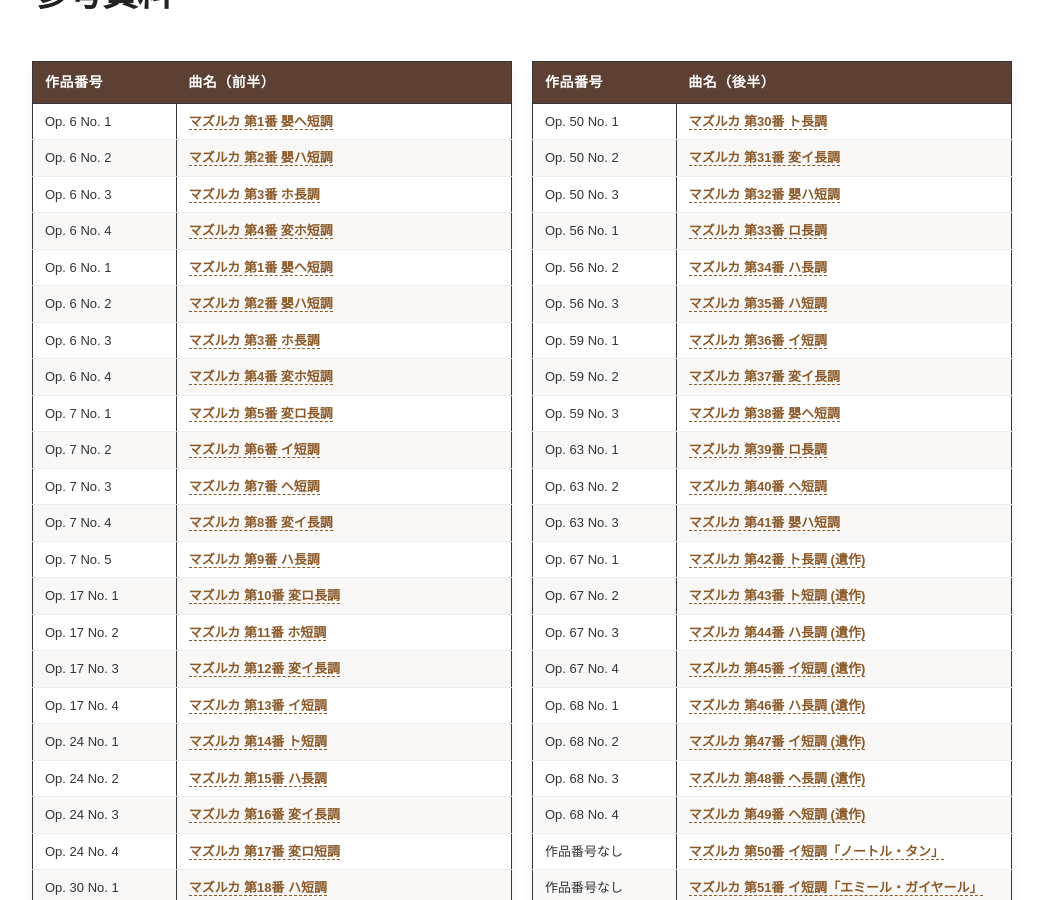
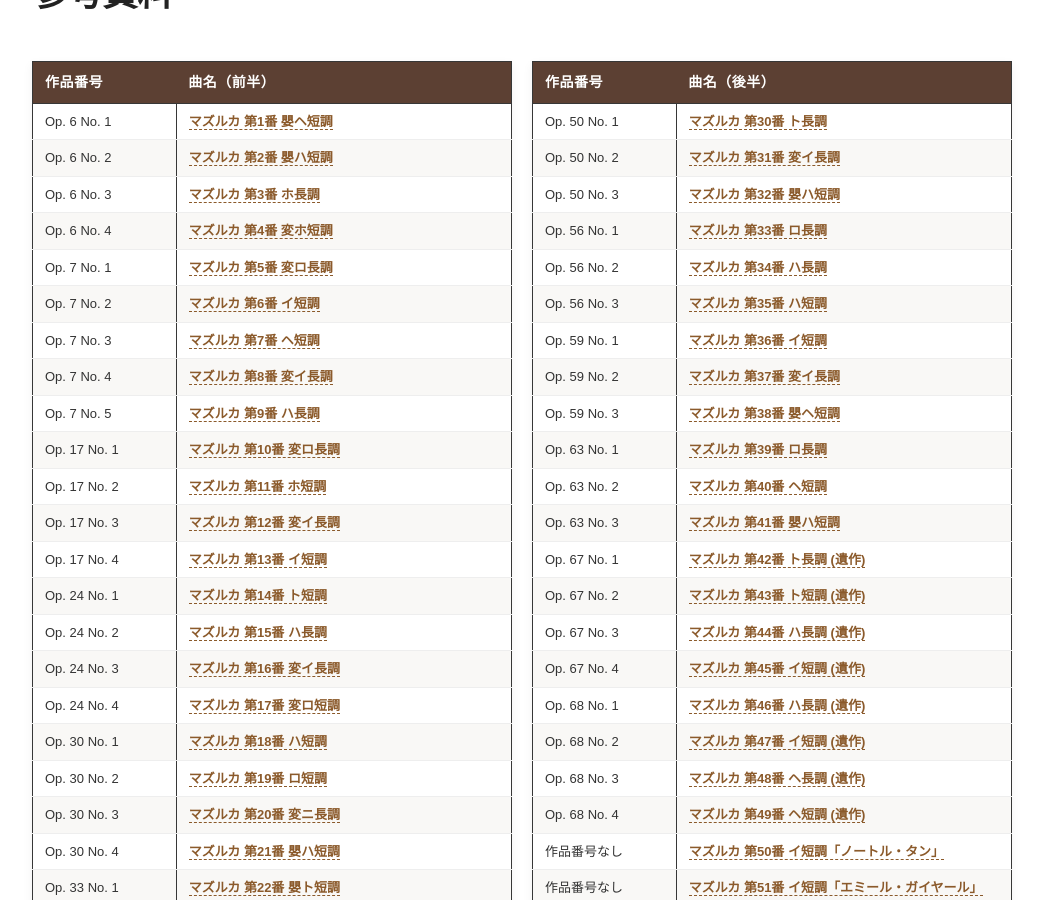
Before and after one commit to akikowashino/akikowashino.github.io, a Jekyll site: the page built from mazurka/index-en.md, in a window 1280 px wide and 900 px high, scrolled down 329 px. Shown: the whole window, without its empty margins (118-1161 px from the left). Built offline with Jekyll 4.4.1, drawn with Linux system fonts in a browser that asks for light colours.

Commit message:
Update index-en.md

```diff
--- a/mazurka/index-en.md
+++ b/mazurka/index-en.md
@@ -162,16 +162,11 @@
       <tr><td>Op. 6 No. 2</td><td><a href="https://chopinscores.org/en/partytura/48" target="_blank" rel="noopener">マズルカ 第2番 嬰ハ短調</a></td></tr>
       <tr><td>Op. 6 No. 3</td><td><a href="https://chopinscores.org/en/partytura/49" target="_blank" rel="noopener">マズルカ 第3番 ホ長調</a></td></tr>
       <tr><td>Op. 6 No. 4</td><td><a href="https://chopinscores.org/en/partytura/50" target="_blank" rel="noopener">マズルカ 第4番 変ホ短調</a></td></tr>
-
-        <tr><td>Op. 6 No. 1</td><td><a href="https://chopinscores.org/en/partytura/47" target="_blank" rel="noopener">マズルカ 第1番 嬰ヘ短調</a></td></tr>
-        <tr><td>Op. 6 No. 2</td><td><a href="#" target="_blank" rel="noopener">マズルカ 第2番 嬰ハ短調</a></td></tr>
-        <tr><td>Op. 6 No. 3</td><td><a href="#" target="_blank" rel="noopener">マズルカ 第3番 ホ長調</a></td></tr>
-        <tr><td>Op. 6 No. 4</td><td><a href="#" target="_blank" rel="noopener">マズルカ 第4番 変ホ短調</a></td></tr>
-        <tr><td>Op. 7 No. 1</td><td><a href="#" target="_blank" rel="noopener">マズルカ 第5番 変ロ長調</a></td></tr>
-        <tr><td>Op. 7 No. 2</td><td><a href="#" target="_blank" rel="noopener">マズルカ 第6番 イ短調</a></td></tr>
-        <tr><td>Op. 7 No. 3</td><td><a href="#" target="_blank" rel="noopener">マズルカ 第7番 ヘ短調</a></td></tr>
-        <tr><td>Op. 7 No. 4</td><td><a href="#" target="_blank" rel="noopener">マズルカ 第8番 変イ長調</a></td></tr>
-        <tr><td>Op. 7 No. 5</td><td><a href="#" target="_blank" rel="noopener">マズルカ 第9番 ハ長調</a></td></tr>
+        <tr><td>Op. 7 No. 1</td><td><a href="https://chopinscores.org/en/partytura/58" target="_blank" rel="noopener">マズルカ 第5番 変ロ長調</a></td></tr>
+        <tr><td>Op. 7 No. 2</td><td><a href="https://chopinscores.org/en/partytura/59" target="_blank" rel="noopener">マズルカ 第6番 イ短調</a></td></tr>
+        <tr><td>Op. 7 No. 3</td><td><a href="https://chopinscores.org/en/partytura/60" target="_blank" rel="noopener">マズルカ 第7番 ヘ短調</a></td></tr>
+        <tr><td>Op. 7 No. 4</td><td><a href="https://chopinscores.org/en/partytura/61" target="_blank" rel="noopener">マズルカ 第8番 変イ長調</a></td></tr>
+        <tr><td>Op. 7 No. 5</td><td><a href="https://chopinscores.org/en/partytura/62" target="_blank" rel="noopener">マズルカ 第9番 ハ長調</a></td></tr>
         <tr><td>Op. 17 No. 1</td><td><a href="#" target="_blank" rel="noopener">マズルカ 第10番 変ロ長調</a></td></tr>
         <tr><td>Op. 17 No. 2</td><td><a href="#" target="_blank" rel="noopener">マズルカ 第11番 ホ短調</a></td></tr>
         <tr><td>Op. 17 No. 3</td><td><a href="#" target="_blank" rel="noopener">マズルカ 第12番 変イ長調</a></td></tr>
```
